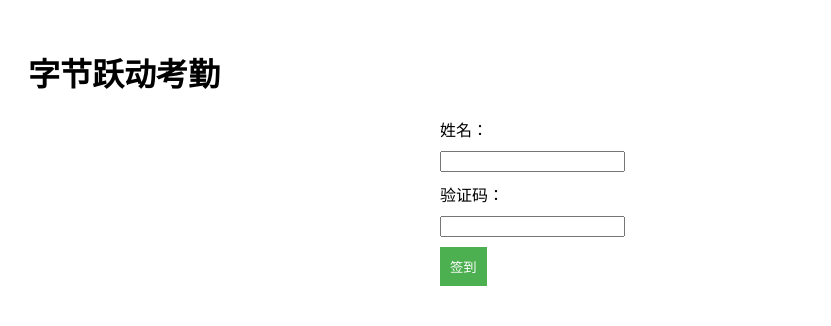
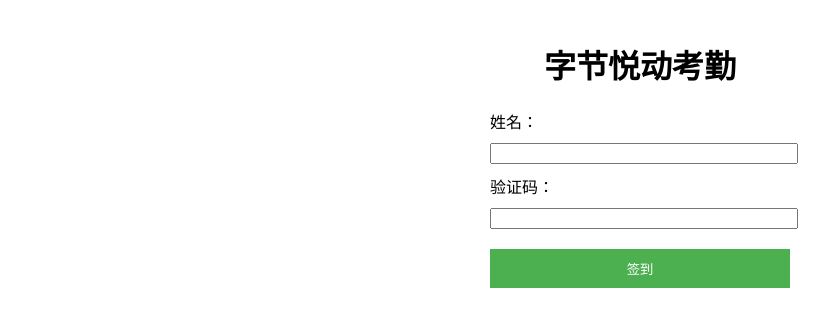
Before and after one commit to poboll/xxrksign, a website: page public/index.html in a window 1280 px wide. Shown: the whole page, without its empty margins (0-831 px from the left). Drawn offline with Linux system fonts and the light colour scheme.

Commit message:
Add files via upload

```diff
--- a/public/index.html
+++ b/public/index.html
@@ -4,34 +4,54 @@
     <meta charset="UTF-8">
     <meta http-equiv="X-UA-Compatible" content="IE=edge">
     <meta name="viewport" content="width=device-width, initial-scale=1.0">
-    <title>字节跃动每日签到</title>
+    <title>字节悦动每日签到</title>
     <style>
         body {
             font-family: Arial, sans-serif;
             padding: 20px;
+            margin: 0; /* Remove default margin */
+            display: flex;
+            flex-direction: column;
+            align-items: center;
+            height: 100vh; /* 100% of viewport height */
         }
+
+        h1 {
+            text-align: center;
+        }
+
         form {
-            max-width: 400px;
-            margin: 0 auto;
+            max-width: 300px;
+            width: 100%; /* Take full width on smaller screens */
         }
+
         label, input {
             display: block;
             margin-bottom: 10px;
+            width: 100%; /* Take full width */
         }
+
         button {
             background-color: #4caf50;
             color: white;
             padding: 10px;
             border: none;
             cursor: pointer;
+            width: 100%; /* Adjusted width */
+            margin: 10px auto 0; /* Center the button */
         }
+
         button:hover {
             background-color: #45a049;
+        }
+
+        #adminResult {
+            margin-top: 20px; /* Add some space between the form and result */
         }
     </style>
 </head>
 <body>
-<h1>字节跃动考勤</h1>
+<h1>字节悦动考勤</h1>
 <form id="checkinForm">
     <label for="name">姓名：</label>
     <input type="text" id="name" name="name" required>
@@ -41,8 +61,8 @@
 
     <button type="button" onclick="submitForm()">签到</button>
     <button id="downloadButton" style="display: none;" onclick="downloadExcel()">下载今日数据</button>
+</form>
 
-</form>
 <div id="adminResult"></div> <!-- 显示管理员查询结果的地方 -->
 <script>
     // 获取当前页面的 URL
```
